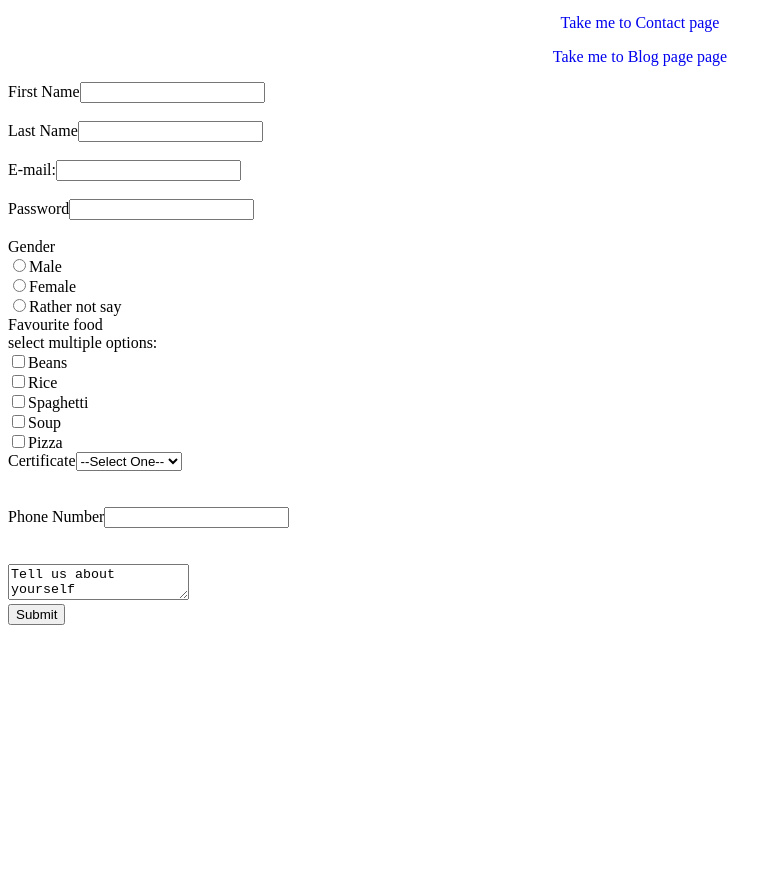
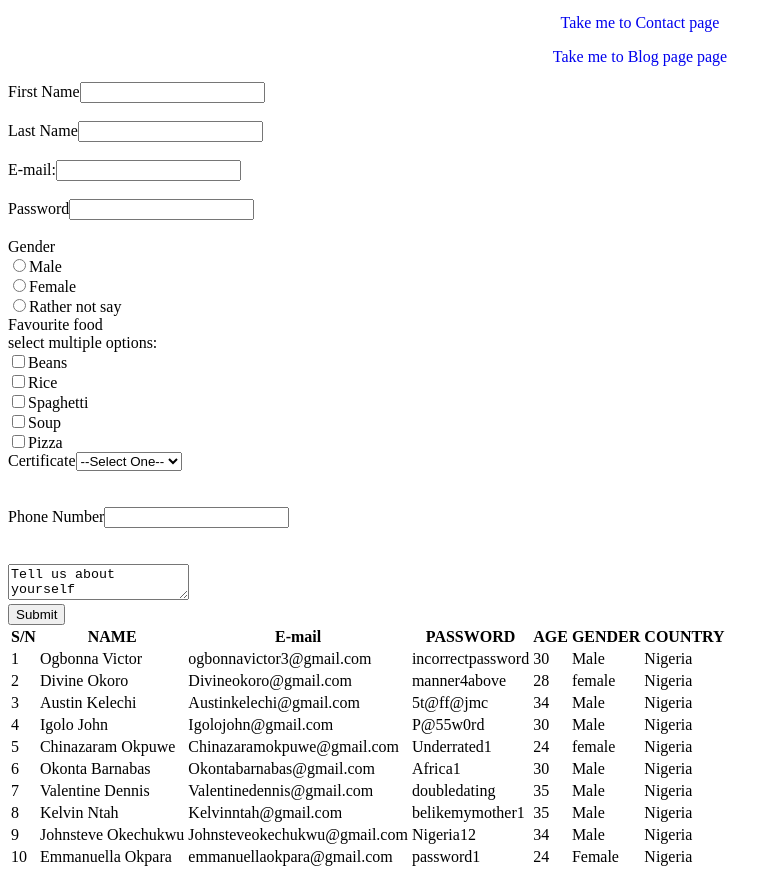
Before and after one commit to Pilgrimazra/my-second-web-page, a plain HTML site: page index.html in a window 1280 px wide. Shown: the part 126-1003 px from the top of the page, without its empty margins (0-782 px from the left). Before the commit the page ends 800 px from the top, so only its background shows below. Drawn offline with Linux system fonts and the light colour scheme.

Commit message:
my second commit

```diff
--- a/index.html
+++ b/index.html
@@ -61,6 +61,42 @@
 <input type="submit" name="submit" value="Submit">
     </form>
 
+    <table>
+        <th>S/N</th> <th>NAME</th> <th>E-mail</th> <th>PASSWORD</th> <th>AGE</th><th>GENDER</th><th>COUNTRY</th>
+        <tr>
+            <td>1</td><td>Ogbonna Victor</td><td>ogbonnavictor3@gmail.com</td><td>incorrectpassword</td><td>30</td><td>Male</td><td>Nigeria</td>
+        </tr>
+        <tr>
+            <td>2</td><td>Divine Okoro</td><td>Divineokoro@gmail.com</td><td>manner4above</td><td>28</td><td>female</td><td>Nigeria</td>
+        </tr>
+        <tr>
+            <td>3</td><td>Austin Kelechi</td><td>Austinkelechi@gmail.com</td><td>5t@ff@jmc</td><td>34</td><td>Male</td><td>Nigeria</td>
+        </tr>
+        <tr>
+            <td>4</td><td>Igolo John</td><td>Igolojohn@gmail.com</td><td>P@55w0rd</td><td>30</td><td>Male</td><td>Nigeria</td>
+        </tr>
+        <tr>
+            <td>5</td><td>Chinazaram Okpuwe</td><td>Chinazaramokpuwe@gmail.com</td><td>Underrated1</td><td>24</td><td>female</td><td>Nigeria</td>
+        </tr>
+        <tr>
+            <td>6</td><td>Okonta Barnabas</td><td>Okontabarnabas@gmail.com</td><td>Africa1</td><td>30</td><td>Male</td><td>Nigeria</td>
+        </tr>
+        <tr>
+            <td>7</td><td>Valentine Dennis</td><td>Valentinedennis@gmail.com</td><td>doubledating</td><td>35</td><td>Male</td><td>Nigeria</td>
+        </tr>
+        <tr>
+            <td>8</td><td>Kelvin Ntah</td><td>Kelvinntah@gmail.com</td><td>belikemymother1</td><td>35</td><td>Male</td><td>Nigeria</td>
+        </tr>
+        <tr>
+            <td>9</td><td>Johnsteve Okechukwu</td><td>Johnsteveokechukwu@gmail.com</td><td>Nigeria12</td><td>34</td><td>Male</td><td>Nigeria</td>
+        </tr>
+        <tr>
+            <td>10</td><td>Emmanuella Okpara</td><td>emmanuellaokpara@gmail.com</td><td>password1</td><td>24</td><td>Female</td><td>Nigeria</td>
+        </tr>
+
+
+
+        </table>
 
 
 </body>
```
